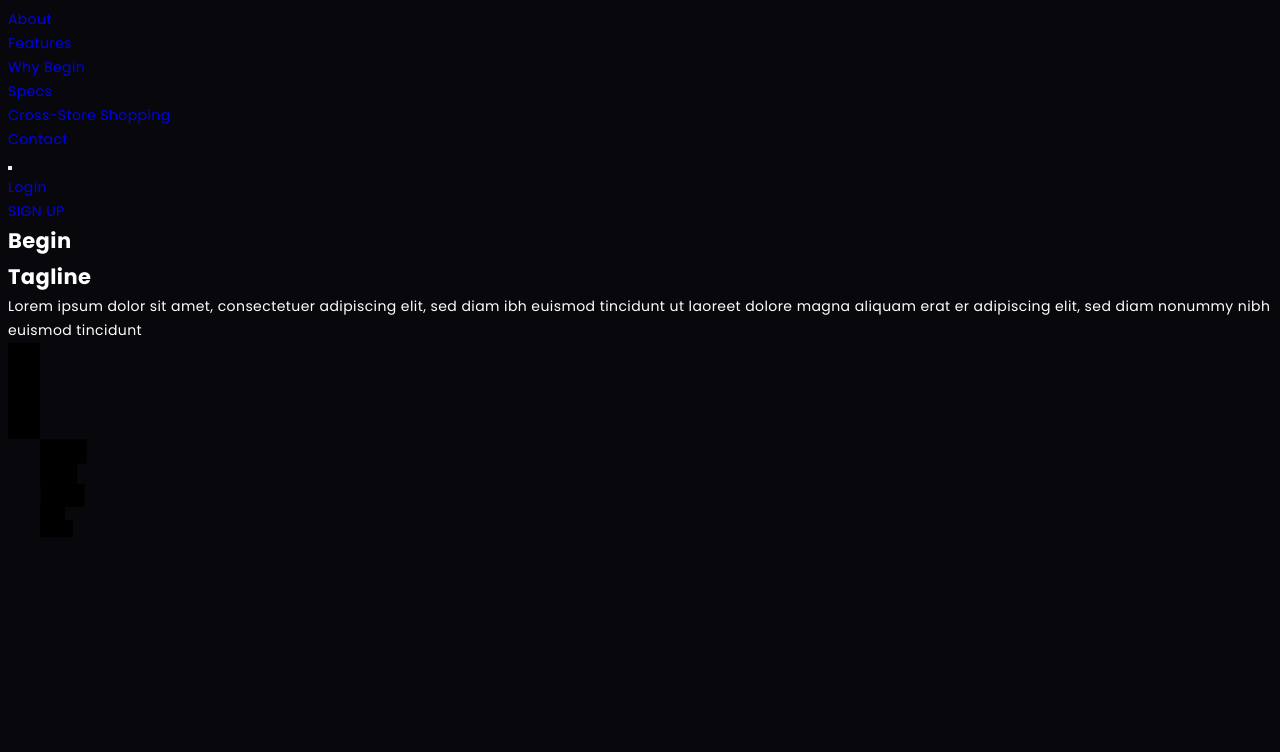
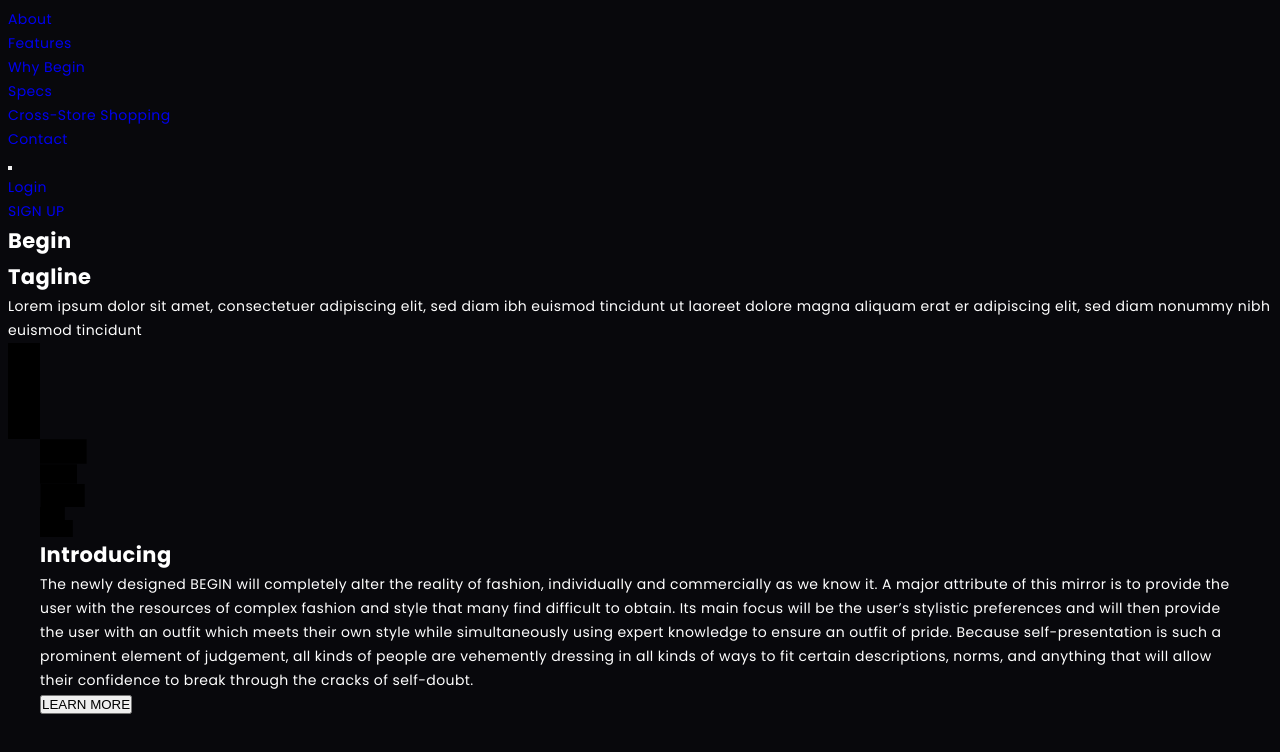
Before and after one commit to Yarklim/begin, a plain HTML site: page index.html in a window 1280 px wide. Drawn offline with Linux system fonts and the light colour scheme.

Commit message:
Update index.html

```diff
--- a/index.html
+++ b/index.html
@@ -22,7 +22,7 @@
   <body>
     <!-- Header -->
     <header class="header">
-      <div class="header__wrap">
+      <div class="header__wrapper">
         <ul class="header__nav nav">
           <li class="nav__item">
             <a class="nav__link" href="#about">About</a>
@@ -108,10 +108,11 @@
       </ul>
     </section>
 
-    <!-- Introdusing -->
+    <!-- Introducing -->
     <section class="section">
-      <div class="container introdusing">
-        <ul class="introdusing__partners partners__list">
+      <div class="container introducing">
+        <!-- Partners -->
+        <ul class="introducing__partners partners__list">
           <li class="partners__item">
             <a
               class="partners__link"
@@ -177,6 +178,27 @@
             </a>
           </li>
         </ul>
+
+        <!-- Introducing Block -->
+        <div class="introducing__wrapper">
+          <h2 class="introducing__title">Introducing</h2>
+          <p class="introdusing__text">
+            The newly designed BEGIN will completely alter the reality of
+            fashion, individually and commercially as we know it. A major
+            attribute of this mirror is to provide the user with the resources
+            of complex fashion and style that many find difficult to obtain. Its
+            main focus will be the user’s stylistic preferences and will then
+            provide the user with an outfit which meets their own style while
+            simultaneously using expert knowledge to ensure an outfit of pride.
+            Because self-presentation is such a prominent element of judgement,
+            all kinds of people are vehemently dressing in all kinds of ways to
+            fit certain descriptions, norms, and anything that will allow their
+            confidence to break through the cracks of self-doubt.
+          </p>
+          <button class="btn introducing__btn" type="button">LEARN MORE</button>
+        </div>
+
+        <!-- Slider Block-->
       </div>
     </section>
   </body>
```
